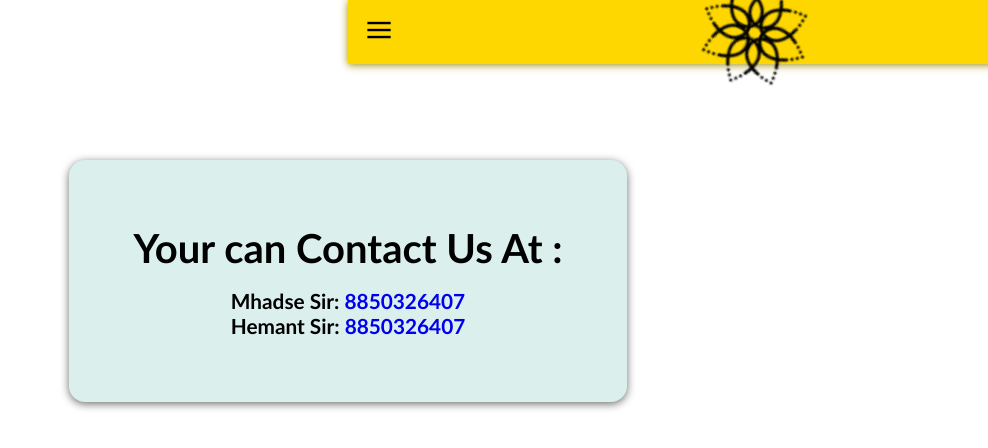
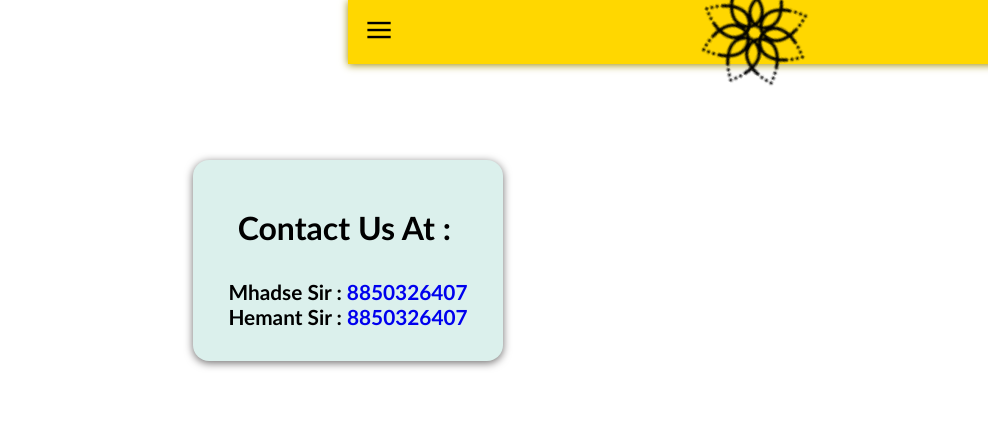
Before and after one commit to bhaveshmhadse/saideepClasses, a React (Create React App) app: page /Contact in a window 1280 px wide. Shown: the top 448 px of the page, without its empty margins (292-1280 px from the left). Built offline with nearby package versions, Linux system fonts and the light colour scheme.

Commit message:
ssdsdsefe

```diff
--- a/src/components/Contact/Contact.js
+++ b/src/components/Contact/Contact.js
@@ -2,16 +2,16 @@ import React from 'react';
 
 const Contact = () => {
   return (
-    <div className='form'>
-      <h1 style={{ textAlign: 'left', fontSize: '5vh', marginBottom: '1rem' }}>Your can Contact Us At :</h1>
+    <div className='form' style={{ padding: "2rem" }}>
+      <h1 style={{ width: "90%", padding: "1rem", textAlign: 'left', fontSize: '4vh', marginBottom: '1rem' }}>Contact Us At : </h1>
       <p style={{ textAlign: 'left' }}>
-        Mhadse Sir:{' '}
+        Mhadse Sir :&nbsp;
         <a href='https:www.whatsapp.com/+918850326407' style={{ textDecoration: 'none' }}>
           8850326407
         </a>
       </p>
       <p style={{ textAlign: 'left' }}>
-        Hemant Sir:{' '}
+        Hemant Sir :&nbsp;
         <a href='https:www.whatsapp.com/+918850326407' style={{ textDecoration: 'none' }}>
           8850326407
         </a>
--- a/src/components/Creators/index.css
+++ b/src/components/Creators/index.css
@@ -52,6 +52,7 @@
   box-shadow: 0 4px 10px grey;
   border-color: transparent;
   backdrop-filter: blur(100px);
+  background: white;
 }
 
 .profile {
--- a/src/components/Help/Help.js
+++ b/src/components/Help/Help.js
@@ -14,11 +14,10 @@ const Help = () => {
       axios.post(URLL + "/enquiry", {
         enquiry: enquiry
       })
-      alert("enquiry " + enquiry);
-      alert("Null " + Null);
+      alert("Succesfully Submitted your Enquiry!");
       return;
     }
-    alert("Please fill Null")
+    alert("Please fill Enquiry section!")
   }
 
   const handleEnquiry = (e) => {
--- a/src/components/StudentRegistration/Student.js
+++ b/src/components/StudentRegistration/Student.js
@@ -76,7 +76,7 @@ const Student = props => {
         top: '40vh',
         left: '5vw',
         borderRadius: '.6rem',
-        boxShadow: '0 4px 15px grey',
+        boxShadow: '0 4px 10px grey',
       }}
       className='upper'
     >
@@ -102,7 +102,7 @@ const Student = props => {
             borderColor: 'transparent',
           }}
         >
-          <img src={Close}></img>
+          <img alt="closebutton" src={Close}></img>
         </button>
       </div>
 
@@ -164,7 +164,7 @@ const Student = props => {
         >
           Contact :
         </h2>
-        <input type='number' placeholder='contact no' onChange={handlePassword} className='input1' title='Please fill Your Password' required style={{ marginTop: '2vh', color: 'black' }} />
+        <input type='number' placeholder='Contact no' onChange={handlePassword} className='input1' title='Please fill Your Password' required style={{ marginTop: '2vh', color: 'black' }} />
 
       </div>
 
```
